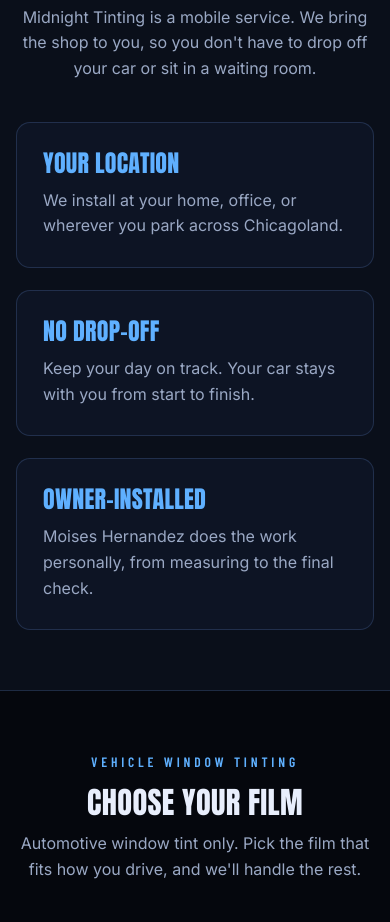
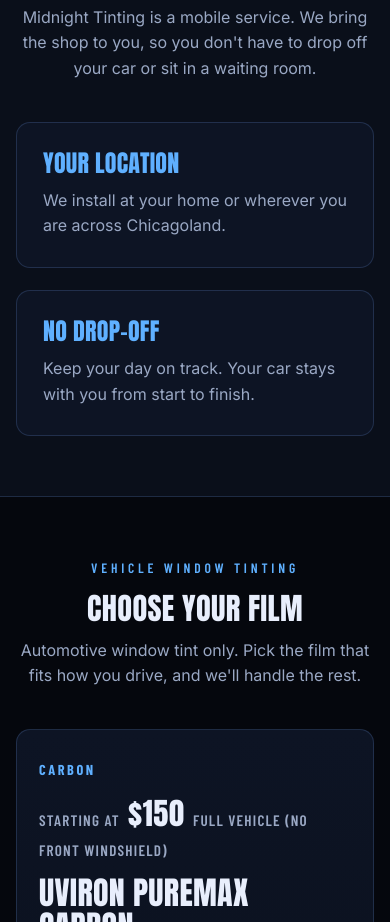
Before and after one commit to Moy280/midnight_tinting_database, a plain HTML site: page public/index.html in a window 390 px wide. Shown: the part 1320-2242 px from the top of the page. Drawn offline with nearby package versions, Linux system fonts and the light colour scheme.

Commit message:
Mobile section: remove owner-installed card and update location text

```diff
--- a/public/index.html
+++ b/public/index.html
@@ -114,15 +114,11 @@
       <div class="why-grid">
         <div class="why-card">
           <h3>Your location</h3>
-          <p>We install at your home, office, or wherever you park across Chicagoland.</p>
+          <p>We install at your home or wherever you are across Chicagoland.</p>
         </div>
         <div class="why-card">
           <h3>No drop-off</h3>
           <p>Keep your day on track. Your car stays with you from start to finish.</p>
-        </div>
-        <div class="why-card">
-          <h3>Owner-installed</h3>
-          <p>Moises Hernandez does the work personally, from measuring to the final check.</p>
         </div>
       </div>
     </div>
--- a/public/styles.css
+++ b/public/styles.css
@@ -1292,7 +1292,7 @@ p { margin: 0 0 1em; }
 
 /* ===== Mobile service ===== */
 .mobile { background: var(--bg-2); border-top: 1px solid var(--line); border-bottom: 1px solid var(--line); }
-.why-grid { display: grid; grid-template-columns: repeat(3, 1fr); gap: 22px; }
+.why-grid { display: grid; grid-template-columns: repeat(2, 1fr); gap: 22px; max-width: 880px; margin: 0 auto; }
 .why-card {
   background: var(--panel);
   border: 1px solid var(--line);
```
